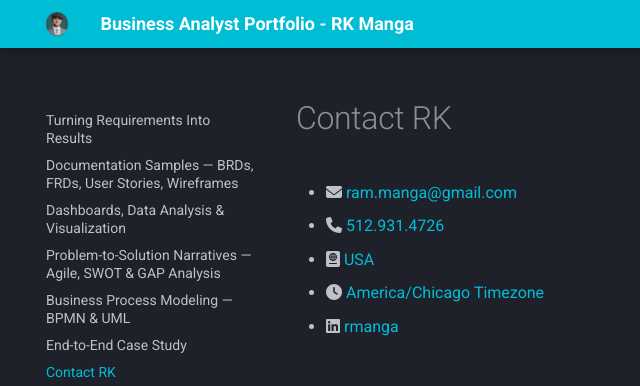
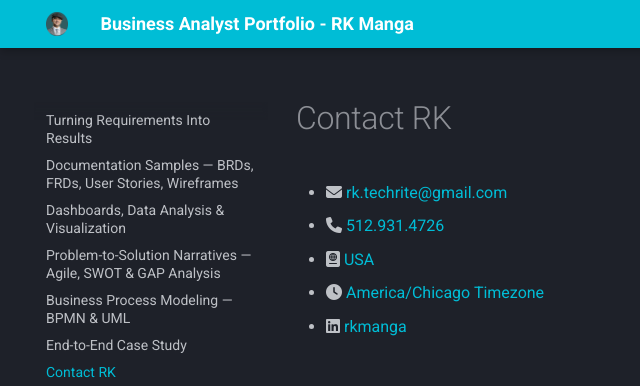
Before and after one commit to rkmanga/rkmanga.github.io, a plain HTML site: page contact/index.html in a window 1280 px wide. Shown: the top 386 px of the page, 0-640 px from the left. Drawn offline with Linux system fonts and the light colour scheme.

Commit message:
Updating contact

```diff
--- a/contact/index.html
+++ b/contact/index.html
@@ -467,7 +467,7 @@
   <ul class="list-unstyled contact-list">
 
     <li class="email"><i class="fas fa-envelope"></i>
-      <a href="mailto:ram.manga@gmail.com">ram.manga@gmail.com</a>
+      <a href="mailto:rk.techrite@gmail.com">rk.techrite@gmail.com</a>
     </li>
 
 
@@ -488,7 +488,7 @@
 
 
     <li class="linkedin"><i class="fab fa-linkedin"></i>
-      <a href="https://linkedin.com/in/rmanga" target="_blank">rmanga</a>
+      <a href="https://linkedin.com/in/rkmanga" target="_blank">rkmanga</a>
     </li>
 
   </ul>
```
Also changed, not shown: search/search_index.json (+1 -1 lines).
